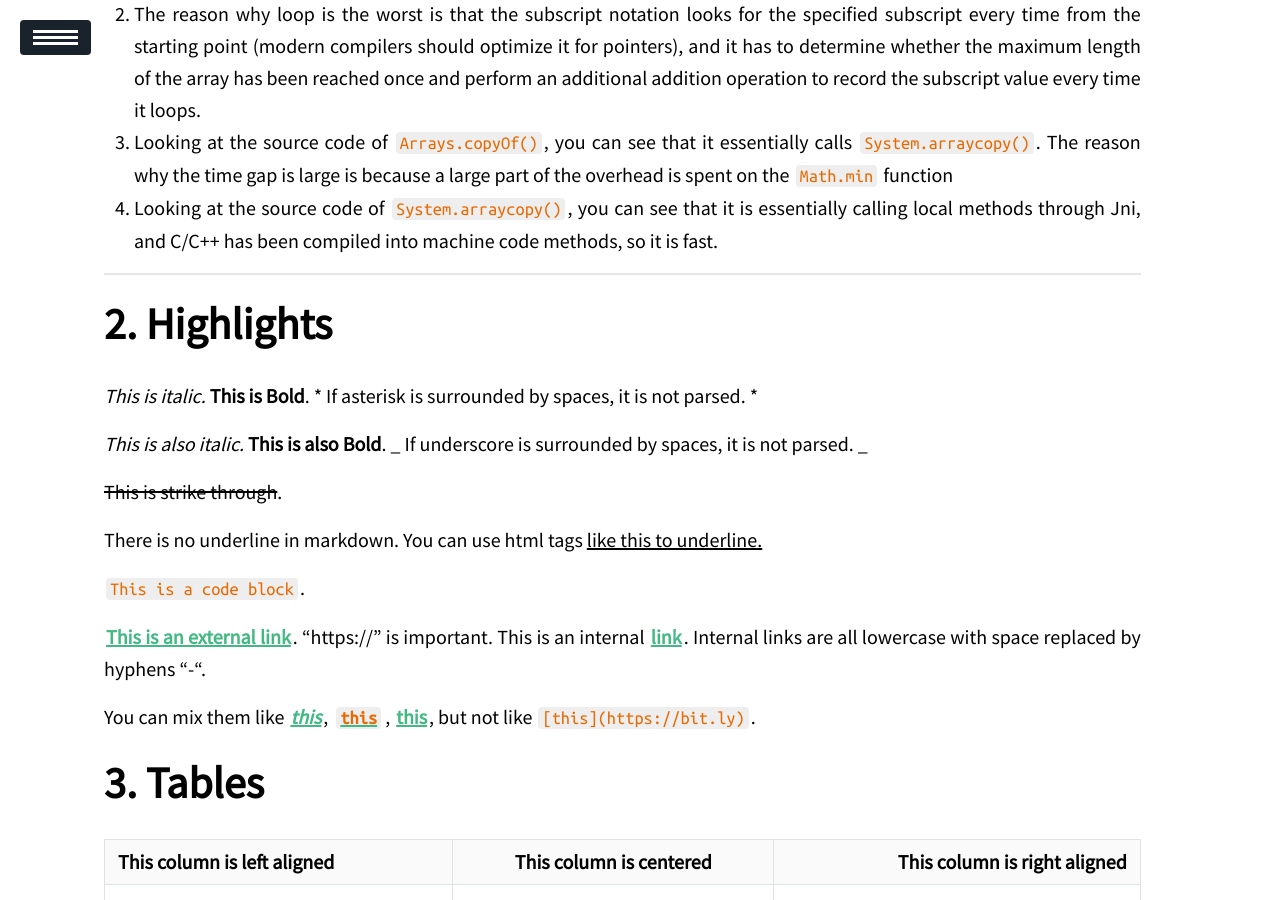
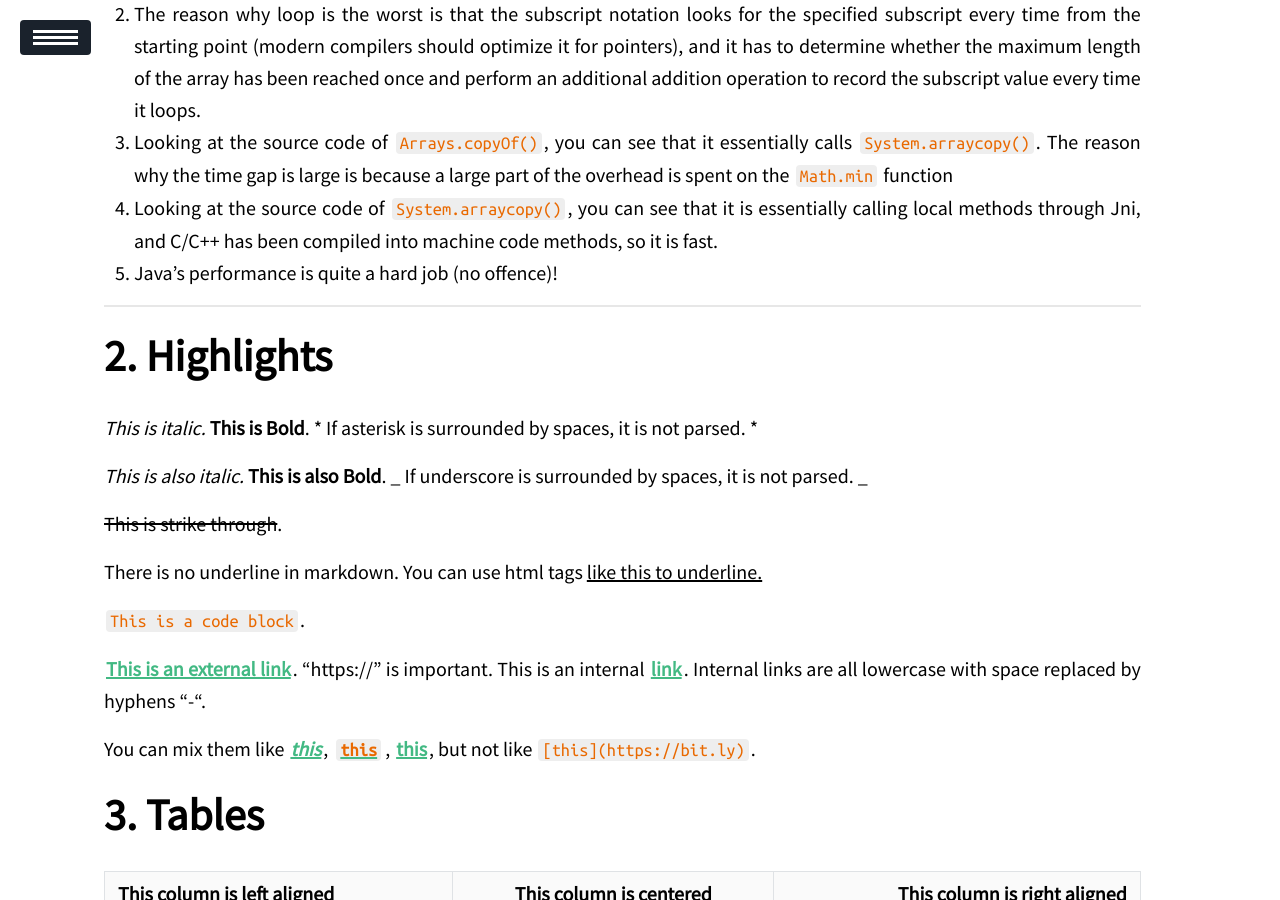
Before and after one commit to ssskz/ssskz.github.io, a Jekyll site: the page built from _posts/2023-2-21-JAVA.md, in a window 1280 px wide and 900 px high, scrolled down 12462 px. Built offline with Jekyll 4.4.1, drawn with Linux system fonts in a browser that asks for light colours; our own code applies the rules of GitHub Pages for plain Markdown files; formulas are drawn with MathJax 3; a script that is not in the unit is left out.

Commit message:
Update
Signed-off-by: ssskz <12497590+ssskz@user.noreply.gitee.com>

```diff
--- a/_posts/2023-2-21-JAVA.md
+++ b/_posts/2023-2-21-JAVA.md
@@ -414,7 +414,7 @@ This feature is not unique to Java, but is found in many other programming langu
 2. The reason why loop is the worst is that the subscript notation looks for the specified subscript every time from the starting point (modern compilers should optimize it for pointers), and it has to determine whether the maximum length of the array has been reached once and perform an additional addition operation to record the subscript value every time it loops.
 3. Looking at the source code of `Arrays.copyOf()`, you can see that it essentially calls `System.arraycopy()`. The reason why the time gap is large is because a large part of the overhead is spent on the `Math.min` function
 4. Looking at the source code of `System.arraycopy()`, you can see that it is essentially calling local methods through Jni, and C/C++ has been compiled into machine code methods, so it is fast.
-
+5. Java's performance is quite a hard job (no offence)!
 
 ------
 
```
